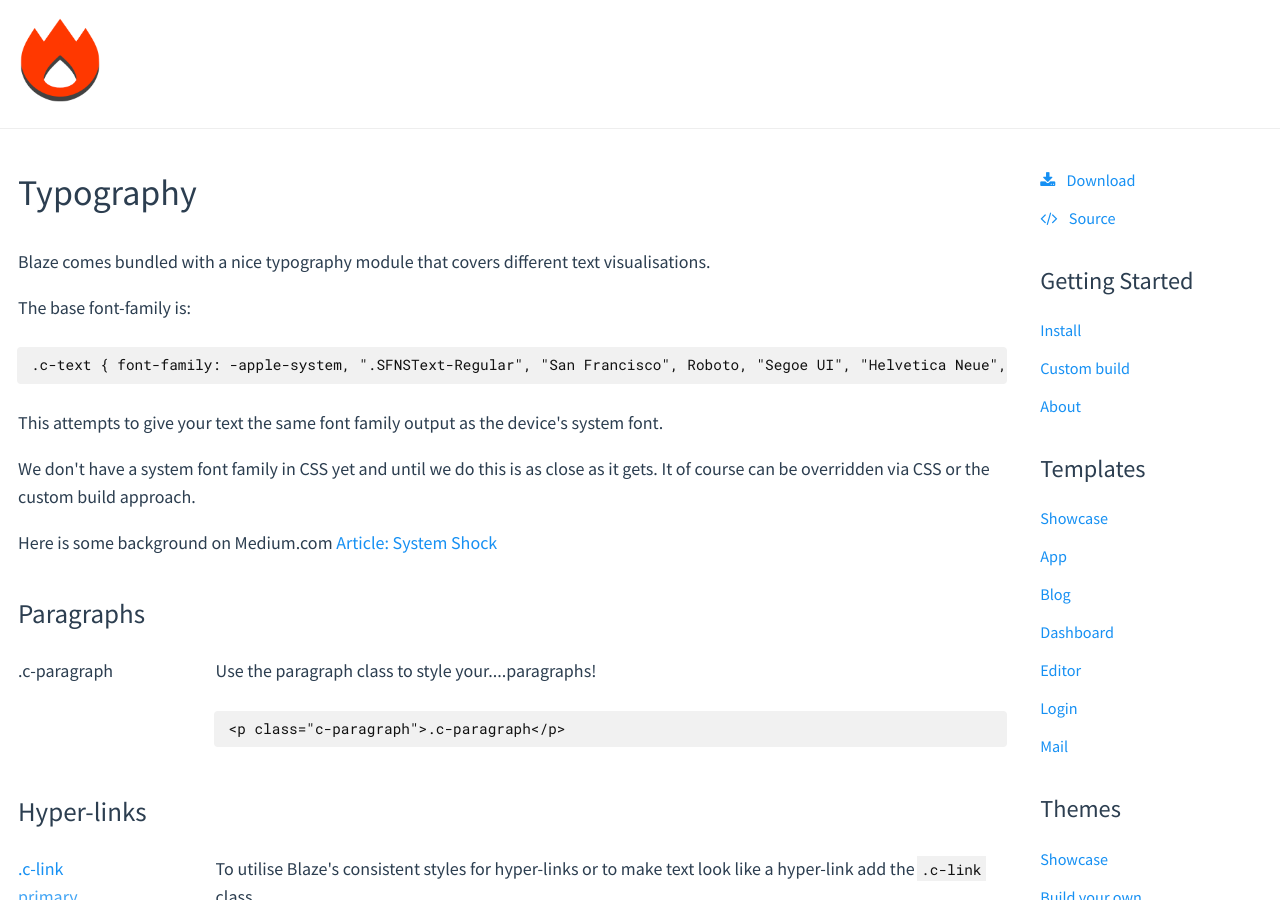
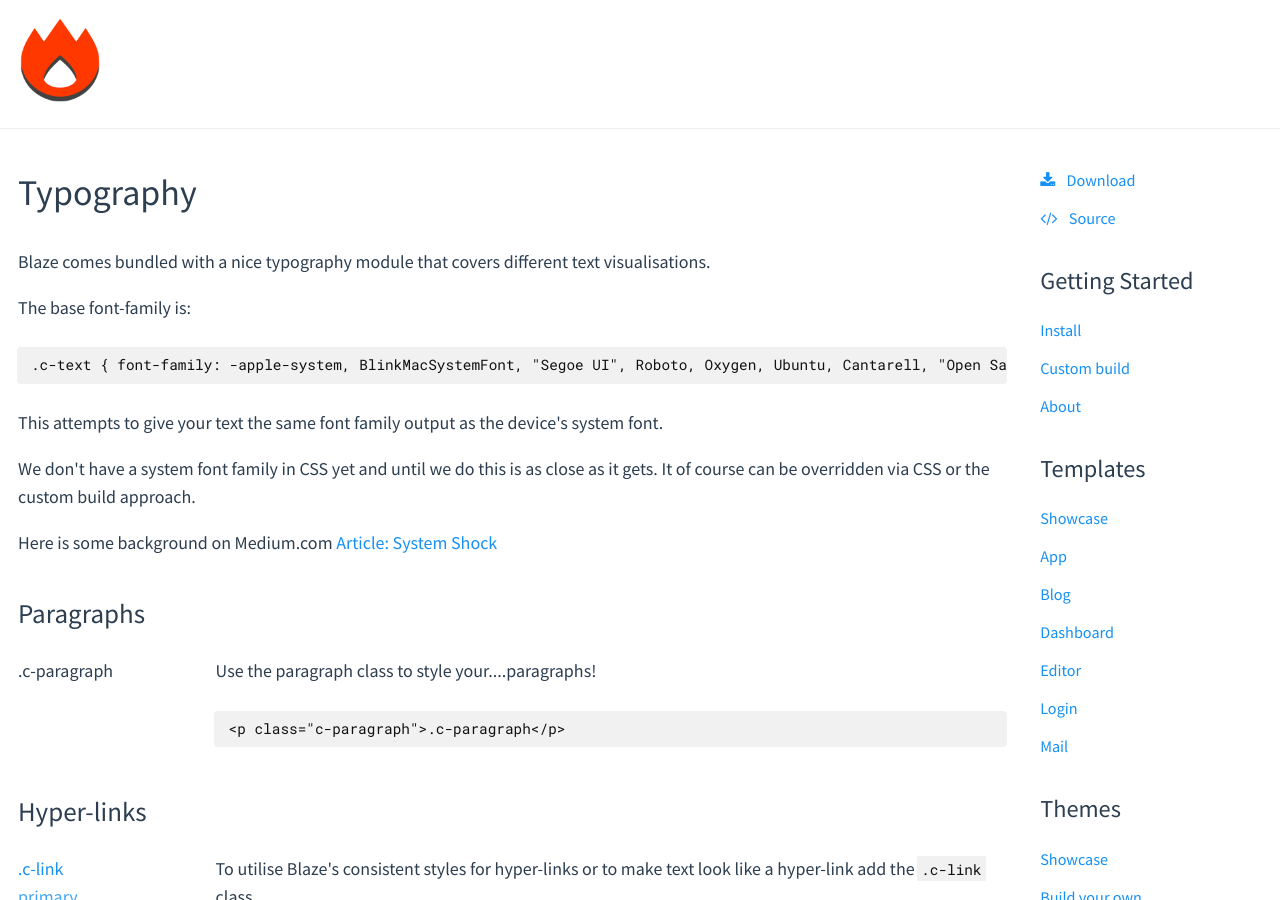
Before and after one commit to eddie/blazecss.github.io, a Jekyll site: the page built from components/typography.html, in a window 1280 px wide and 900 px high. Built offline with Jekyll 4.4.1, drawn with Linux system fonts in a browser that asks for light colours; nearby versions of some CDN libraries; some of the changed text lies outside the part shown.

Commit message:
Blockquote colours

```diff
--- a/components/typography.html
+++ b/components/typography.html
@@ -12,7 +12,7 @@
 </p>
 
 <p class="c-paragraph">
-	<pre class="c-pre css"><code class="c-code c-code--multiline">.c-text { font-family: -apple-system, ".SFNSText-Regular", "San Francisco", Roboto, "Segoe UI", "Helvetica Neue", "Lucida Grande", sans-serif; }</code></pre>
+	<pre class="c-pre css"><code class="c-code c-code--multiline">.c-text { font-family: -apple-system, BlinkMacSystemFont, "Segoe UI", Roboto, Oxygen, Ubuntu, Cantarell, "Open Sans", "Helvetica Neue", sans-serif; }</code></pre>
 </p>
 <p class="c-paragraph">
 	This attempts to give your text the same font family output as the device's system font.
@@ -224,5 +224,9 @@
   &lt;/footer>
 &lt;/blockquote></code></pre>
 		</p>
+		<p class="c-paragraph">
+			<code class="c-code">.c-blockquote--primary</code>, <code class="c-code">--secondary</code>,
+			<code class="c-code">.--success</code> and <code class="c-code">--error</code> modifiers are all available.
+		</p>
 	</div>
 </div>
```
